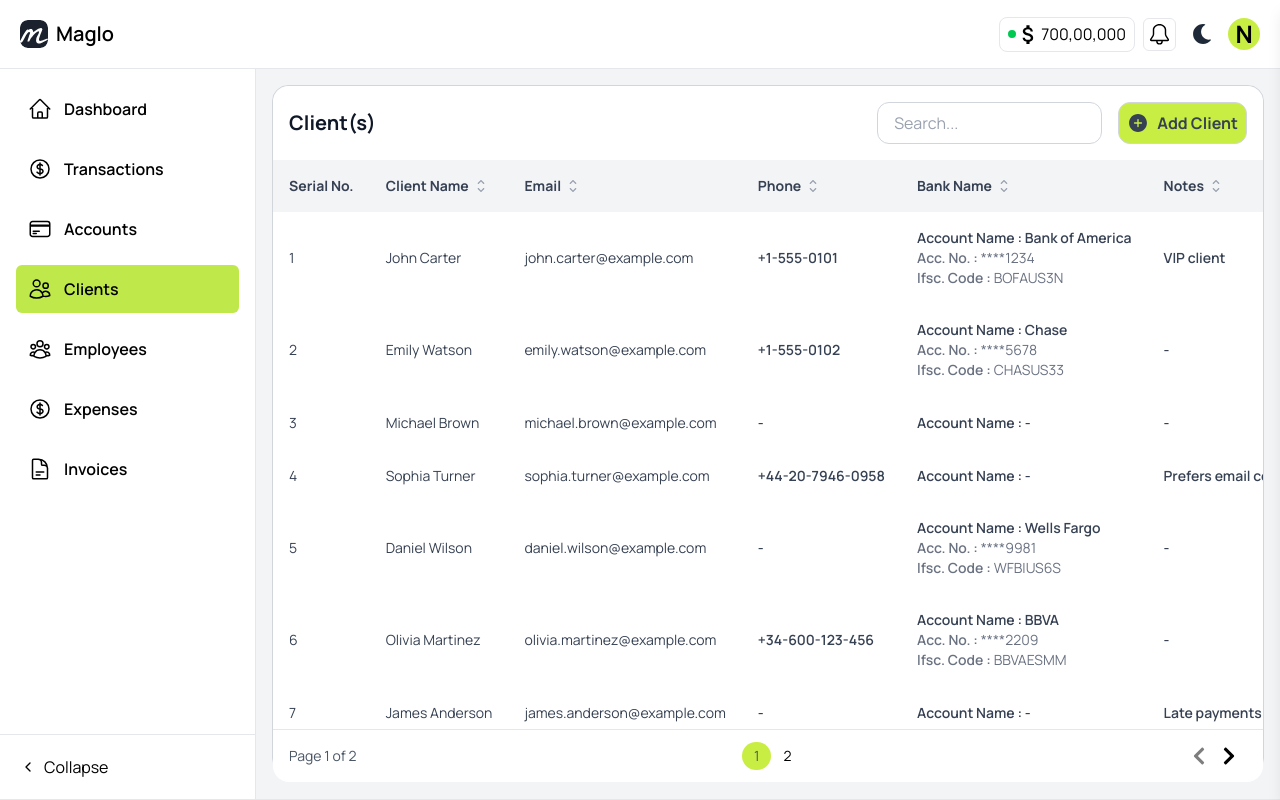
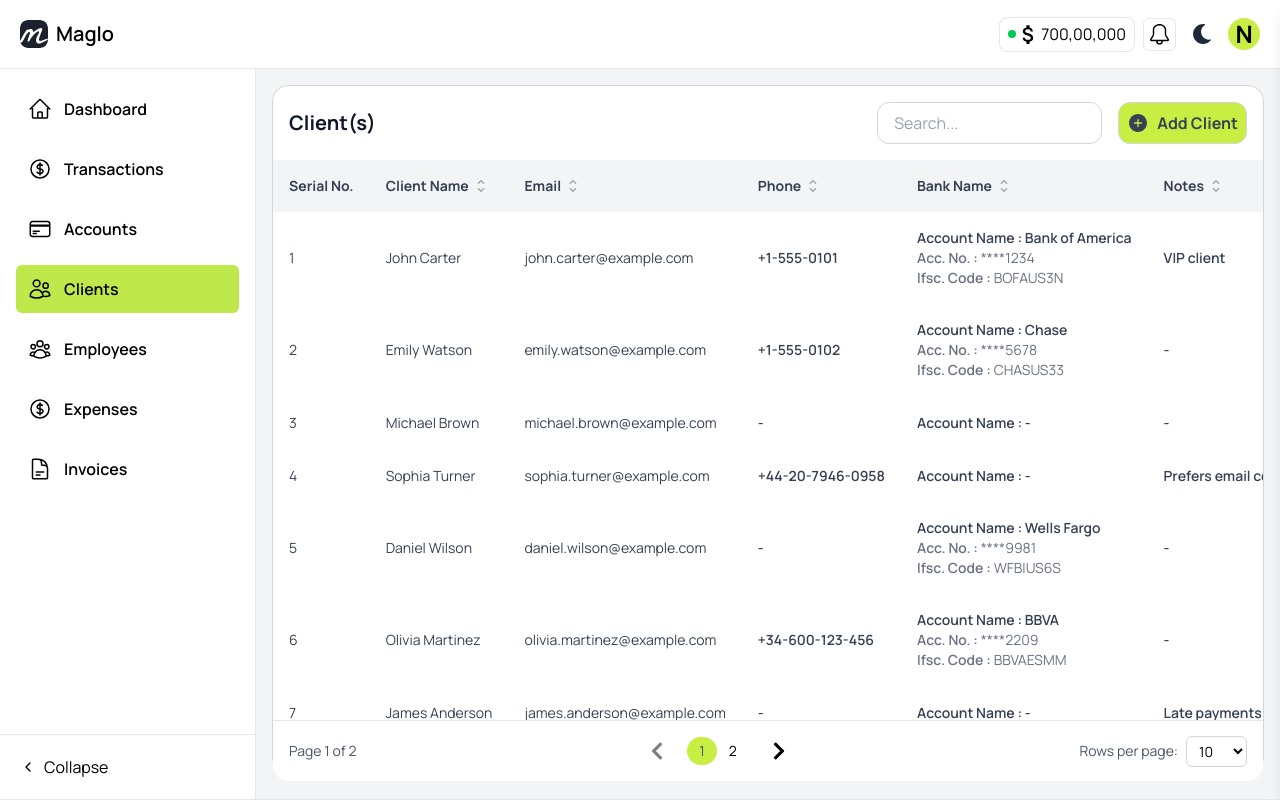
Before and after one commit to viraj00789/passbook-system-react-ts, a React (Vite) app: page /clients in a window 1280 px wide. Built offline with nearby package versions, Linux system fonts and the light colour scheme; sample sign-in values are in the browser's storage; what @react-pdf/renderer would draw is missing.

Commit message:
fix: added the minor style and row change

```diff
--- a/src/components/ui/Table.tsx
+++ b/src/components/ui/Table.tsx
@@ -1,5 +1,10 @@
 import { memo, useMemo, useState, type ReactNode } from "react";
-import { FaChevronDown, FaChevronUp } from "react-icons/fa";
+import {
+  FaChevronDown,
+  FaChevronLeft,
+  FaChevronRight,
+  FaChevronUp,
+} from "react-icons/fa";
 import { useSidebar } from "../../providers/SideBarContext";
 import { IoAddCircle, IoFilter } from "react-icons/io5";
 import FiltersPanel from "../dashboard/Filters/TableFilters";
@@ -10,6 +15,7 @@ import { getPaginationRange } from "../../utils/getPaginationBadge";
 import PaginationControls from "../PaginationButton";
 import { useWindowSize } from "../../utils/useWindowSize";
 import { FaArrowDownLong, FaArrowUpLong } from "react-icons/fa6";
+import { Button } from "./Button";
 
 export type SortDirection = "asc" | "desc";
 
@@ -45,7 +51,7 @@ function DataTable<T extends object>({
   const { open } = useSidebar();
   const [openModal, setOpenModal] = useState(false);
   const [currentPage, setCurrentPage] = useState(1);
-  const pageSize = pageSizeByDefault;
+  const [pageSize, setPageSize] = useState(pageSizeByDefault);
   const width = useWindowSize();
   const isMobile = width < 768;
   const sortableColumns = columns.filter(
@@ -57,6 +63,11 @@ function DataTable<T extends object>({
     if (col.key === "serial") return (currentPage - 1) * pageSize + idx + 1;
     if (col.key === "actions") return null;
     return String(row[col.key as keyof T]);
+  };
+
+  const handlePageSizeChange = (size: number) => {
+    setPageSize(size);
+    setCurrentPage(1);
   };
 
   const extractSearchText = (value: unknown): string => {
@@ -119,7 +130,7 @@ function DataTable<T extends object>({
     const start = (currentPage - 1) * pageSize;
     const end = start + pageSize;
     return sortedData.slice(start, end);
-  }, [sortedData, currentPage]);
+  }, [sortedData, currentPage, pageSize]);
 
   const handleSort = (key: keyof T) => {
     if (sortKey === key) {
@@ -275,7 +286,7 @@ function DataTable<T extends object>({
         </div>
       ) : (
         <div
-          className={`overflow-x-auto w-full max-w-[calc(100vw-11px)]  h-full max-h-[calc(100vh-209px)] xl:max-h-[calc(100vh-231px)] ${
+          className={`overflow-x-auto w-full max-w-[calc(100vw-11px)]  h-full max-h-[calc(100vh-209px)] xl:max-h-[calc(100vh-240px)] ${
             open
               ? "lg:max-w-[calc(100vw-250px)]"
               : "lg:max-w-[calc(100vw-90px)]"
@@ -371,22 +382,43 @@ function DataTable<T extends object>({
 
       {/* Pagination */}
       {paginationAtFooter && (
-        <div className="flex items-center justify-between px-4 py-3 border-t border-gray-200 dark:border-gray-700 text bg-white dark:bg-gray-800 rounded-b-2xl">
+        <div
+          className="flex flex-wrap items-center justify-between gap-4 px-4 py-3
+                  border-t border-gray-200 dark:border-gray-700
+                  bg-white dark:bg-gray-800 rounded-b-2xl text"
+        >
+          {/* Page info */}
           <span className="text-sm text-gray-600 dark:text-gray-400">
             Page {currentPage} of {totalPages}
           </span>
 
-          <div>
+          {/* Page numbers */}
+          <div className="flex items-center gap-2">
+            {/* Prev Button */}
+            <Button
+              buttonType="button"
+              title={<FaChevronLeft size={20} />}
+              disabled={currentPage === 1}
+              onClick={() => setCurrentPage(Math.max(currentPage - 1, 1))}
+              className="text-sm px-2 py-1
+      disabled:opacity-50 disabled:cursor-not-allowed"
+            />
+
+            {/* Page Numbers */}
+            <div className="flex items-center">
               {paginationRange.map((item, idx) =>
                 item === "..." ? (
-                <span key={idx} className="px-2 text-gray-500">
+                  <span
+                    key={`dots-${idx}`}
+                    className="px-2 text-gray-500 select-none"
+                  >
                     …
                   </span>
                 ) : (
                   <button
                     key={item}
                     onClick={() => setCurrentPage(item)}
-                  className={`px-3 py-1 rounded-full text-sm transition cursor-pointer
+                    className={`px-3 py-1 rounded-full text-sm transition
             ${
               item === safePage
                 ? "bg-primary text-gray-600"
@@ -399,11 +431,40 @@ function DataTable<T extends object>({
               )}
             </div>
 
-          <PaginationControls
-            currentPage={currentPage}
-            totalPages={totalPages}
-            onPageChange={setCurrentPage}
+            {/* Next Button */}
+            <Button
+              buttonType="button"
+              title={<FaChevronRight size={20} />}
+              disabled={currentPage === totalPages}
+              onClick={() =>
+                setCurrentPage(Math.min(currentPage + 1, totalPages))
+              }
+              className="text-sm px-2 py-1
+      disabled:opacity-50 disabled:cursor-not-allowed"
             />
+          </div>
+
+          {/* Rows per page selector */}
+          <div>
+            <div className="flex items-center gap-2">
+              <span className="text-sm text-gray-600 dark:text-gray-400">
+                Rows per page:
+              </span>
+
+              <select
+                value={pageSize}
+                onChange={(e) => handlePageSizeChange(Number(e.target.value))}
+                className="px-2 py-1 rounded-md border border-gray-300 dark:border-gray-700
+                   bg-white dark:bg-dark-blue text-sm"
+              >
+                {[10, 50, 100].map((size) => (
+                  <option key={size} value={size}>
+                    {size}
+                  </option>
+                ))}
+              </select>
+            </div>
+          </div>
         </div>
       )}
     </div>
--- a/src/pages/Transactions.tsx
+++ b/src/pages/Transactions.tsx
@@ -4,7 +4,7 @@ import TransactionTable from "../components/transaction/TransactionTable";
 
 const Transactions = () => {
   return (
-    <div className="px-2 xl:px-4 pt-2 xl:pt-4 h-full max-h-[calc(100vh-21px)] overflow-auto space-y-2 xl:space-y-4 w-full">
+    <div className="px-2 xl:px-4 pt-2 xl:pt-4 h-full max-h-[calc(100vh-78px)] overflow-auto space-y-2 xl:space-y-4 w-full">
       <div className="grid gap-2 xl:gap-4 grid-cols-1 md:grid-cols-2 lg:grid-cols-4">
         {statsData?.map((stat, index) => (
           <CardDataStates key={index} {...stat} chartVisible={false} />
```
Lines whose indentation alone changed are shown as unchanged.
